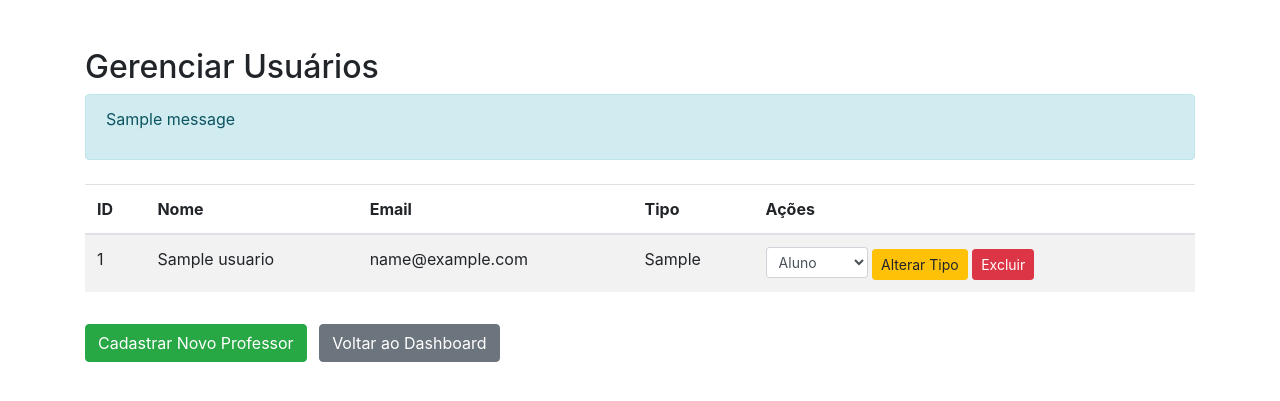
After one commit to allanlealluz/C2W-SAMSUNG_Project, a Flask app: page /dashboard_admin/gerenciar_usuarios in a window 1280 px wide. The commit adds this page. Shown: the top 401 px of the page. Run offline with Flask 3, Linux system fonts and the light colour scheme; the visitor is signed in with stand-in values (Sample User, id 1); tables that the repository leaves empty hold one stand-in row (values such as "Sample post"); one stand-in notice (Sample message) is shown; some libraries are stand-ins or nearby versions.

Commit message:
updating admin system

```diff
--- a/models.py
+++ b/models.py
@@ -204,6 +204,11 @@ def criar_aula(modulo_id, titulo, descricao, conteudo_nome, perguntas, arquivo):
         db.rollback()
         print(f"Erro ao criar aula: {e}")
         return None
+def get_cursos():
+    db = get_db()
+    cursos = db.execute('SELECT * FROM cursos').fetchall()
+    return cursos
+
 def get_aulas(user_id):
     db = get_db()
     aula = db.execute('''SELECT aulas.id, aulas.titulo, aulas.descricao, aulas.conteudo_nome, aulas.arquivo
--- a/routes/admin_routes.py
+++ b/routes/admin_routes.py
@@ -1,5 +1,7 @@
 from flask import Blueprint, render_template, session, redirect, url_for, request, flash, jsonify
-from models import get_db, find_user_by_id
+from models import get_db, find_user_by_id,get_cursos
+from hashlib import sha256
+import sqlite3
 
 admin_bp = Blueprint('admin', __name__)
 
@@ -41,22 +43,43 @@ def criar_curso():
 
     return render_template('criar_curso.html')
 
-# Função para gerenciar os usuários
+@admin_bp.route('/dashboard_admin/gerenciar_cursos', methods=["GET", "POST"])
+def gerenciar_cursos():
+    if 'user' not in session or session['tipo'] != 'admin':
+        return redirect(url_for('auth.login'))
+
+    # Consulta todos os cursos do professor
+    try:
+        cursos = get_cursos()
+    except sqlite3.Error as e:
+        print(f"Erro ao buscar cursos: {e}", "error")
+        cursos = []
+
+    return render_template("gerenciar_curso.html", cursos=cursos)
 @admin_bp.route('/dashboard_admin/gerenciar_usuarios')
 def gerenciar_usuarios():
     user_id = session.get("user")
     if not user_id or session.get("tipo") != "admin":
         return redirect(url_for('auth.login'))
 
-    db = get_db()
-    usuarios = db.execute('SELECT id, nome, email, tipo FROM usuarios').fetchall()
+    # Consulta todos os usuários
+    try:
+        db = get_db()
+        usuarios = db.execute('SELECT id, nome, email, tipo FROM usuarios').fetchall()
+        usuarios = [dict(id=user[0], nome=user[1], email=user[2], tipo=user[3]) for user in usuarios]
+    except sqlite3.Error as e:
+        print(f"Erro ao buscar usuários: {e}")
+        usuarios = []
+
     return render_template('gerenciar_usuarios.html', usuarios=usuarios)
 
-# Função para alterar o tipo de usuário (por exemplo, promover um usuário a professor)
+
 @admin_bp.route('/dashboard_admin/alterar_usuario/<int:user_id>', methods=['POST'])
 def alterar_usuario(user_id):
+    if 'user' not in session or session['tipo'] != 'admin':
+        return redirect(url_for('auth.login'))
+
     user_tipo = request.form['tipo']
-
     db = get_db()
     db.execute('''
         UPDATE usuarios
@@ -65,4 +88,79 @@ def alterar_usuario(user_id):
     ''', (user_tipo, user_id))
     db.commit()
 
+    flash("Tipo de usuário atualizado com sucesso.")
     return redirect(url_for('admin.gerenciar_usuarios'))
+@admin_bp.route('/dashboard_admin/editar_curso/<int:curso_id>', methods=["GET", "POST"])
+
+@admin_bp.route('/dashboard_admin/excluir_usuario/<int:user_id>', methods=['POST'])
+def excluir_usuario(user_id):
+    if 'user' not in session or session['tipo'] != 'admin':
+        return redirect(url_for('auth.login'))
+
+    db = get_db()
+    db.execute('DELETE FROM usuarios WHERE id = ?', (user_id,))
+    db.commit()
+
+    flash("Usuário excluído com sucesso.")
+    return redirect(url_for('admin.gerenciar_usuarios'))
+
+def editar_curso(curso_id):
+    if request.method == "POST":
+        novo_nome = request.form["nome"]
+        nova_descricao = request.form["descricao"]
+
+        db = get_db()
+        db.execute('''
+            UPDATE cursos
+            SET nome = ?, descricao = ?
+            WHERE id = ?
+        ''', (novo_nome, nova_descricao, curso_id))
+        db.commit()
+
+        return redirect(url_for("admin.gerenciar_cursos"))
+
+    # Caso GET: carregar dados do curso para exibir no formulário
+    curso = get_curso_by_id(curso_id)
+    return render_template("editar_curso.html", curso=curso)
+
+# Rota para excluir um curso
+@admin_bp.route('/dashboard_admin/excluir_curso/<int:curso_id>', methods=["POST","GET"])
+def excluir_curso(curso_id):
+    db = get_db()
+    db.execute('DELETE FROM cursos WHERE id = ?', (curso_id,))
+    db.commit()
+    return redirect(url_for('admin.gerenciar_cursos'))
+
+@admin_bp.route('/dashboard_admin/cadastrar_professor', methods=['GET', 'POST'])
+def cadastrar_professor():
+    # Verifica se o usuário é um administrador
+    if 'user' not in session or session['tipo'] != 'admin':
+        return redirect(url_for('auth.login'))
+
+    if request.method == 'POST':
+        nome = request.form['nome']
+        email = request.form['email']
+        senha = request.form['senha']
+
+        senha_hash = sha256(senha.encode('utf-8')).hexdigest()
+        db = get_db()
+        try:
+            db.execute('''
+                INSERT INTO usuarios (nome, email, senha, tipo)
+                VALUES (?, ?, ?, ?)
+            ''', (nome, email, senha_hash, 'professor'))
+            db.commit()
+            flash('Professor cadastrado com sucesso!')
+            return redirect(url_for('admin.gerenciar_usuarios'))
+        except sqlite3.IntegrityError:
+            flash('Erro: o email já está em uso. Tente outro.')
+            return redirect(url_for('admin.cadastrar_professor'))
+
+    return render_template('cadastrar_professor.html')
+
+def get_curso_by_id(curso_id):
+    db = get_db()
+    curso = db.execute('SELECT id, nome, descricao FROM cursos WHERE id = ?', (curso_id,)).fetchone()
+    if curso:
+        return dict(id=curso[0], nome=curso[1], descricao=curso[2])
+    return None
--- a/templates/dashboard_admin.html
+++ b/templates/dashboard_admin.html
@@ -46,7 +46,7 @@
                     <div class="card-body">
                         <h3 class="card-title">Gerenciar Cursos</h3>
                         <p class="card-text">Gerencie os cursos cadastrados e os seus tópicos.</p>
-                        <a href="" class="btn btn-warning">Gerenciar Cursos</a>
+                        <a href="/dashboard_admin/gerenciar_cursos" class="btn btn-warning">Gerenciar Cursos</a>
                     </div>
                 </div>
             </div>
@@ -56,7 +56,7 @@
                     <div class="card-body">
                         <h3 class="card-title">Gerenciar Usuários</h3>
                         <p class="card-text">Aqui você pode gerenciar usuários e professores.</p>
-                        <a href="" class="btn btn-success">Gerenciar Usuários</a>
+                        <a href="/dashboard_admin/gerenciar_usuarios" class="btn btn-success">Gerenciar Usuários</a>
                     </div>
                 </div>
             </div>
--- /dev/null
+++ b/templates/gerenciar_usuarios.html
@@ -0,0 +1,69 @@
+<!DOCTYPE html>
+<html lang="pt-BR">
+<head>
+    <meta charset="UTF-8">
+    <meta name="viewport" content="width=device-width, initial-scale=1.0">
+    <title>Gerenciar Usuários</title>
+    <link rel="stylesheet" href="https://maxcdn.bootstrapcdn.com/bootstrap/4.5.2/css/bootstrap.min.css">
+</head>
+<body>
+    <div class="container mt-5">
+        <h2>Gerenciar Usuários</h2>
+
+        {% with messages = get_flashed_messages() %}
+            {% if messages %}
+                <div class="alert alert-info">
+                    {% for message in messages %}
+                        <p>{{ message }}</p>
+                    {% endfor %}
+                </div>
+            {% endif %}
+        {% endwith %}
+
+        <table class="table table-striped mt-4">
+            <thead>
+                <tr>
+                    <th>ID</th>
+                    <th>Nome</th>
+                    <th>Email</th>
+                    <th>Tipo</th>
+                    <th>Ações</th>
+                </tr>
+            </thead>
+            <tbody>
+                {% for usuario in usuarios %}
+                <tr>
+                    <td>{{ usuario.id }}</td>
+                    <td>{{ usuario.nome }}</td>
+                    <td>{{ usuario.email }}</td>
+                    <td>{{ usuario.tipo }}</td>
+                    <td>
+                        <!-- Botão para editar o tipo de usuário -->
+                        <form action="{{ url_for('admin.alterar_usuario', user_id=usuario.id) }}" method="POST" class="d-inline">
+                            <select name="tipo" class="form-control form-control-sm d-inline w-auto" required>
+                                <option value="aluno" {% if usuario.tipo == 'aluno' %}selected{% endif %}>Aluno</option>
+                                <option value="professor" {% if usuario.tipo == 'professor' %}selected{% endif %}>Professor</option>
+                            </select>
+                            <button type="submit" class="btn btn-warning btn-sm">Alterar Tipo</button>
+                        </form>
+
+                        <!-- Botão para excluir o usuário -->
+                        <form action="{{ url_for('admin.excluir_usuario', user_id=usuario.id) }}" method="POST" class="d-inline" onsubmit="return confirm('Tem certeza que deseja excluir este usuário?');">
+                            <button type="submit" class="btn btn-danger btn-sm">Excluir</button>
+                        </form>
+                    </td>
+                </tr>
+                {% endfor %}
+            </tbody>
+        </table>
+
+        <a href="{{ url_for('admin.cadastrar_professor') }}" class="btn btn-success mt-3">Cadastrar Novo Professor</a>
+        <a href="{{ url_for('admin.dashboard_admin') }}" class="btn btn-secondary mt-3 ml-2">Voltar ao Dashboard</a>
+
+    </div>
+
+    <!-- Bootstrap JS -->
+    <script src="https://code.jquery.com/jquery-3.5.1.slim.min.js"></script>
+    <script src="https://cdn.jsdelivr.net/npm/bootstrap@4.5.2/dist/js/bootstrap.bundle.min.js"></script>
+</body>
+</html>
```
Also changed, not shown: templates/cadastrar_professor.html (added, +44 -0 lines), templates/editar_curso.html (added, +30 -0 lines), templates/gerenciar_curso.html (added, +56 -0 lines).
